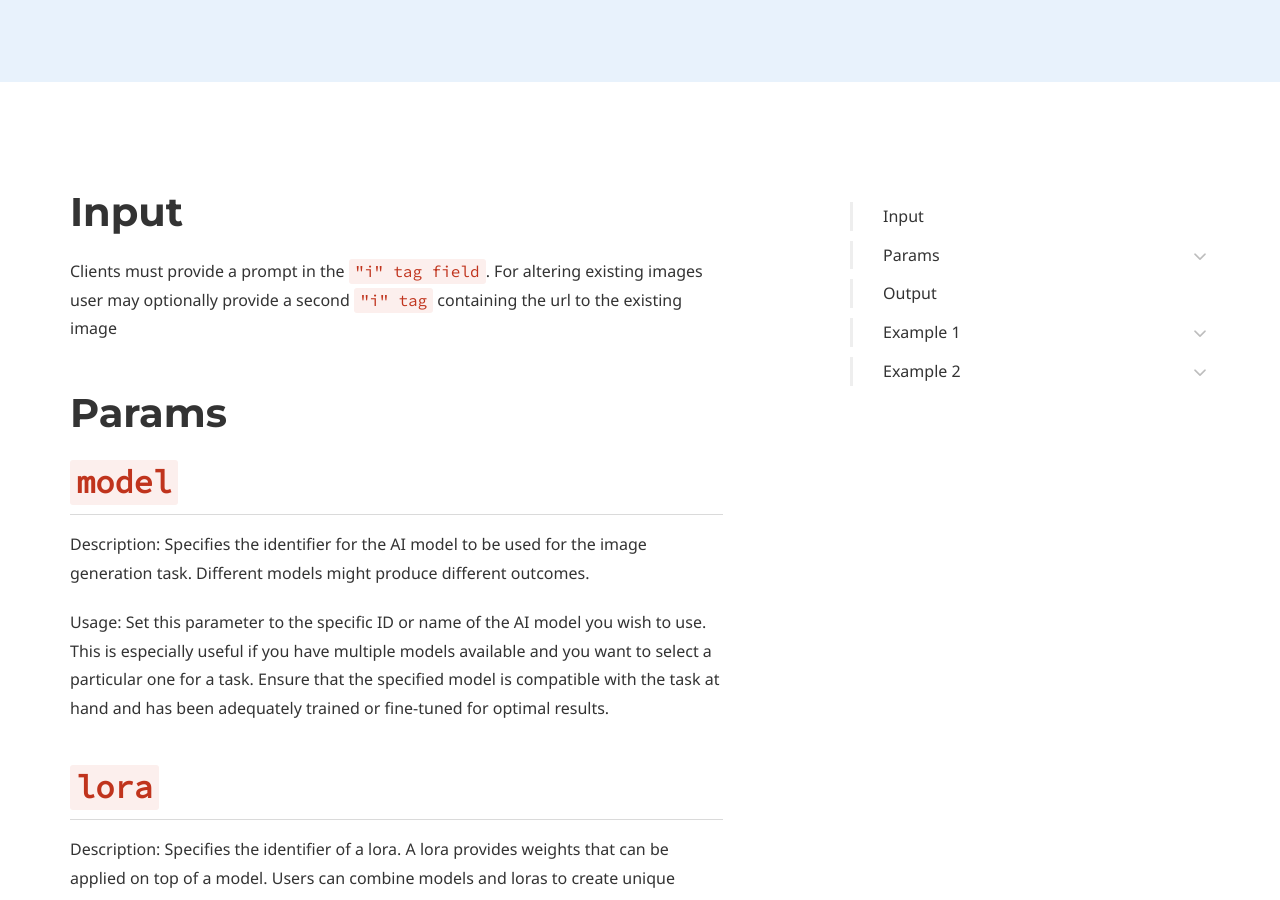
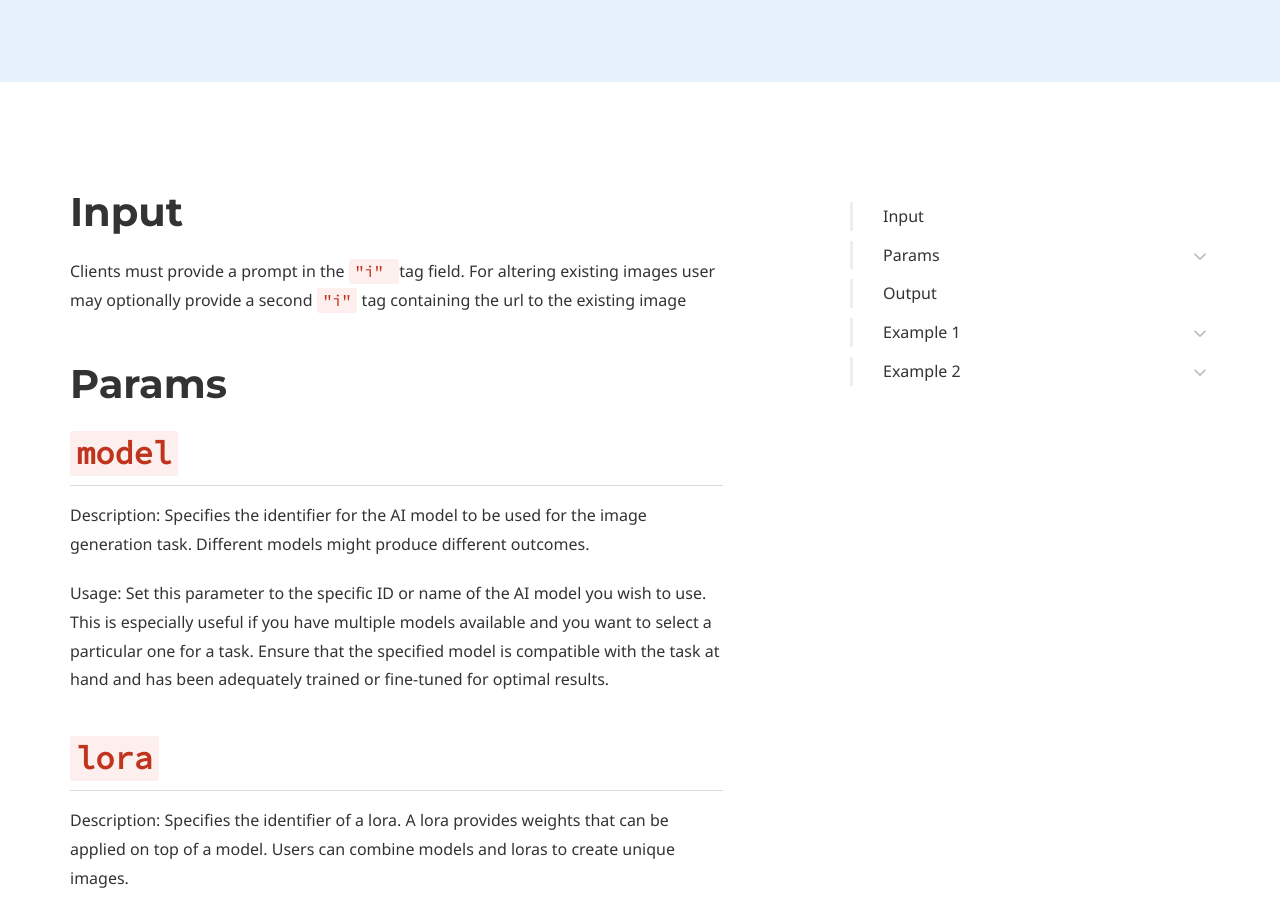
Before and after one commit to nostr-protocol/data-vending-machines, a Jekyll site: the page built from kinds/5100.md, in a window 1280 px wide and 900 px high, scrolled down 437 px. Built offline with Jekyll 4.4.1, drawn with Linux system fonts in a browser that asks for light colours; some web fonts are replaced.

Commit message:
Update 5100.md

```diff
--- a/kinds/5100.md
+++ b/kinds/5100.md
@@ -6,7 +6,7 @@ description: Job request to generate Images using AI models.
 
 # Input
 
-Clients must provide a prompt in the <code>"i" tag field</code>. For altering existing images user may optionally provide a second <code>"i" tag</code> containing the url to the existing image
+Clients must provide a prompt in the <code>"i" </code> tag field. For altering existing images user may optionally provide a second <code>"i"</code> tag containing the url to the existing image
 
 
 # Params
```
